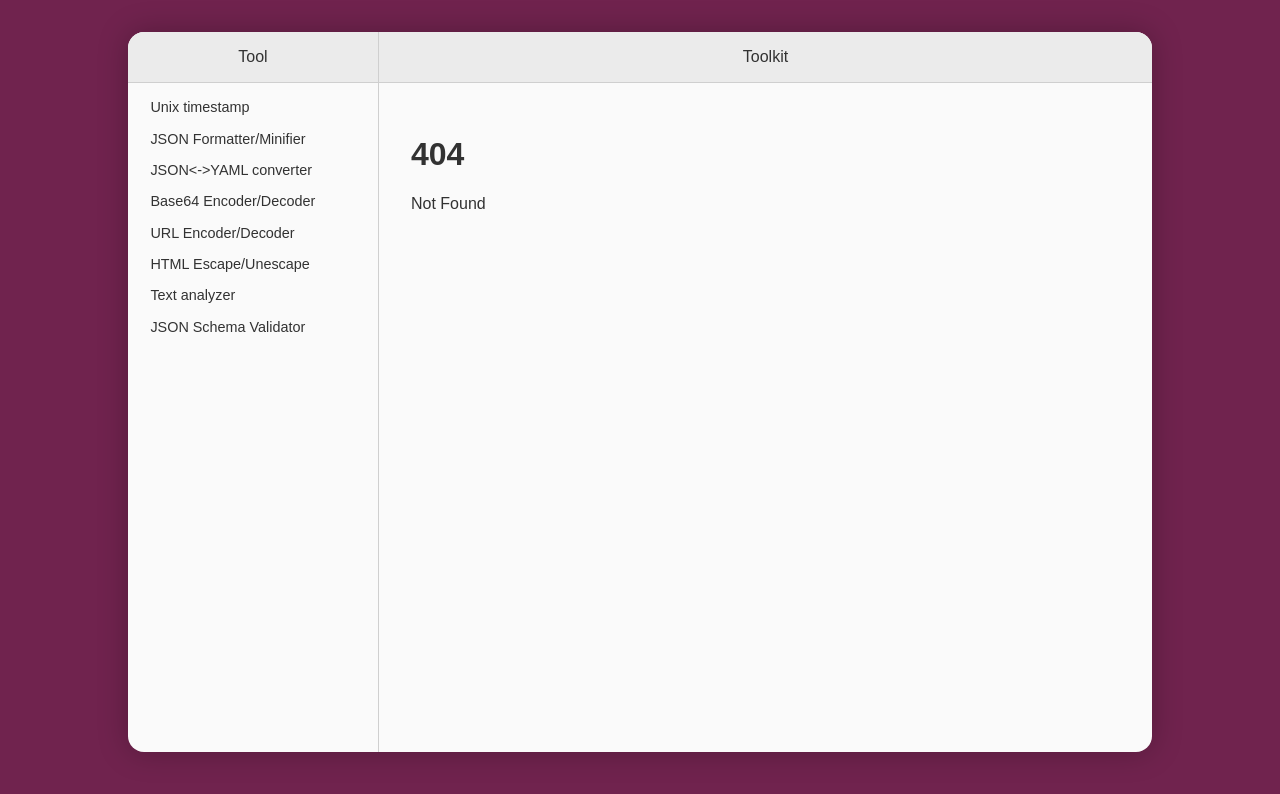
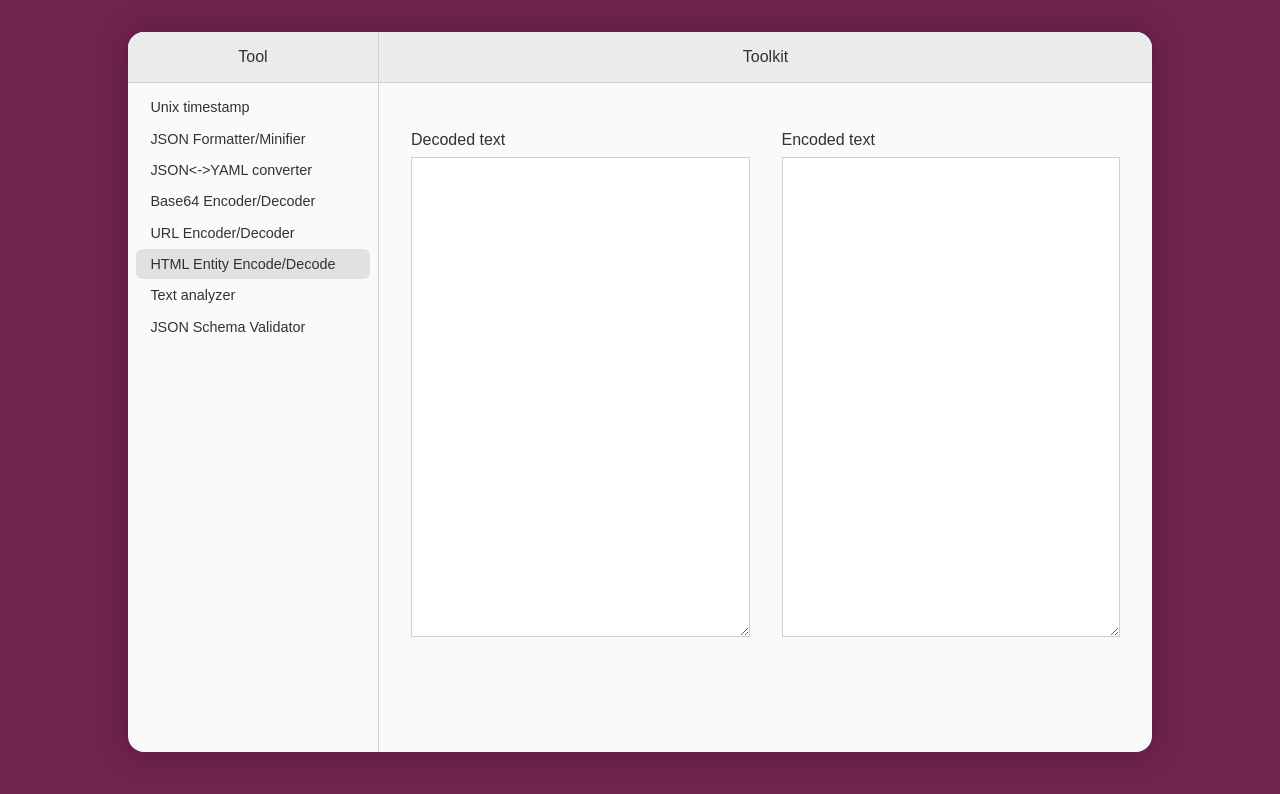
Before and after one commit to eliandoran/toolkit, a SvelteKit app: page /html-entity in a window 1280 px wide. Before the commit this address had no page. Shown: the top 794 px of the page. Built offline with nearby package versions, Linux system fonts and the light colour scheme.

Commit message:
html-escape: Rename tool

```diff
--- a/src/routes/+layout.svelte
+++ b/src/routes/+layout.svelte
@@ -28,8 +28,8 @@
         },
 
         {
-            path: "/html-escape",
-            title: "HTML Escape/Unescape"
+            path: "/html-entity",
+            title: "HTML Entity Encode/Decode"
         },
 
         {
--- a/src/routes/html-escape/+page.svelte
+++ b/src/routes/html-entity/+page.svelte
@@ -15,6 +15,6 @@
 </script>
 
 <SymmetricInputOutput
-    fromTitle="Unescaped HTML"
-    toTitle="Escaped HTML"
+    fromTitle="Decoded text"
+    toTitle="Encoded text"
     {to} {from} />
```
